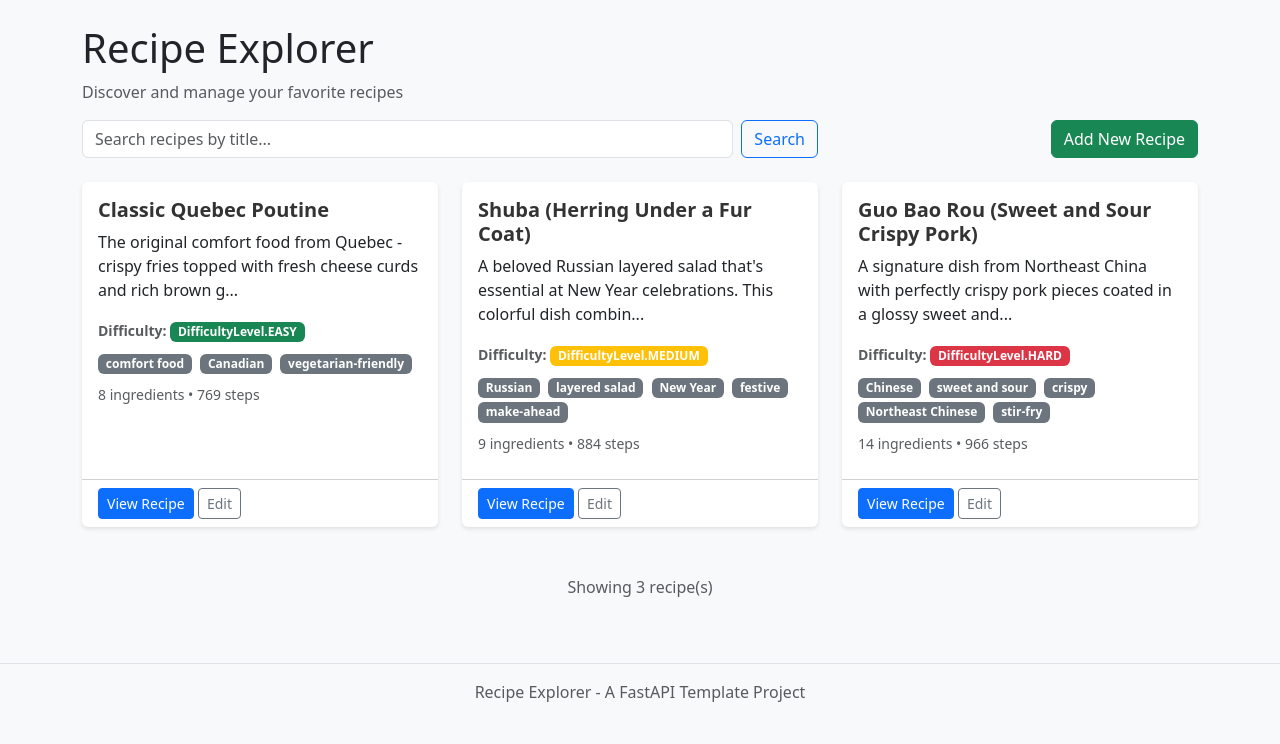
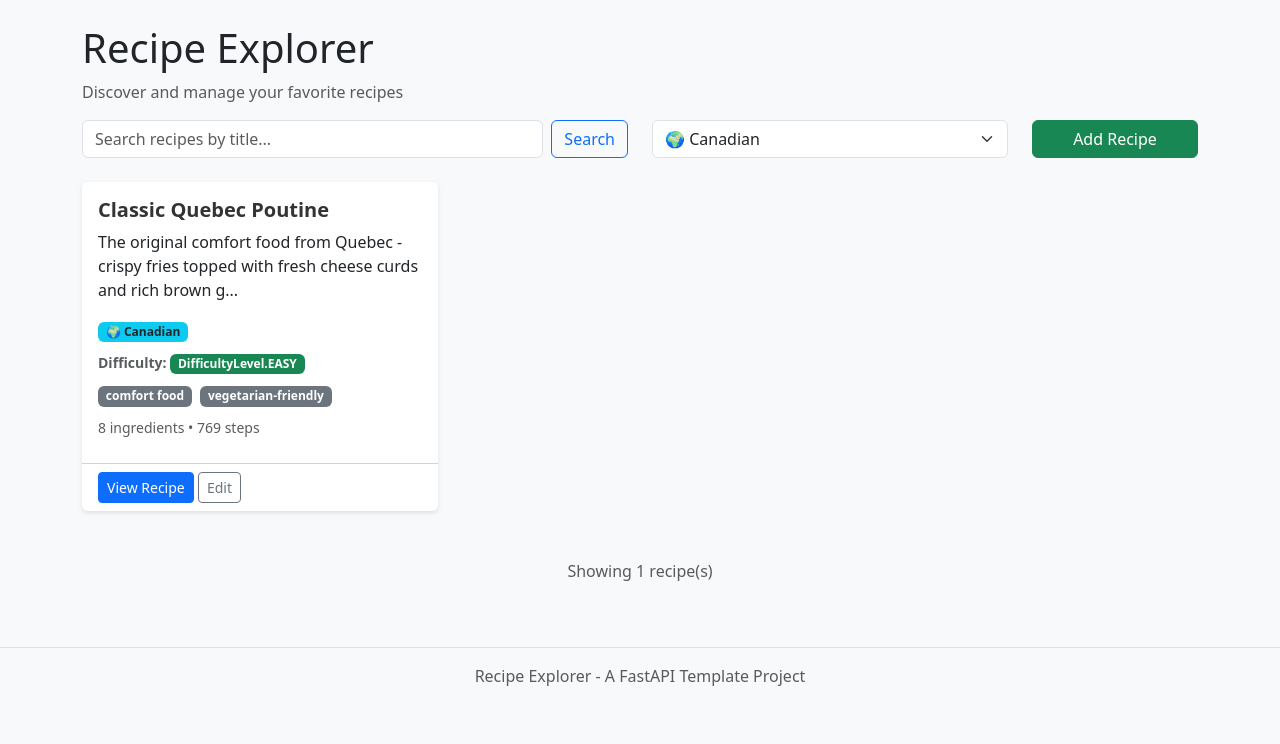
Before and after one commit to mynextproject-portfolio/recipe-explorer-lite-abdullah129026, a FastAPI app: page /?cuisine=Canadian in a window 1280 px wide. Shown: the part 56-800 px from the top of the page. Run offline with FastAPI, Linux system fonts and the light colour scheme.

Commit message:
changed as jamie asked

```diff
--- a/app/models.py
+++ b/app/models.py
@@ -19,6 +19,7 @@ class Recipe(BaseModel):
     id: str = Field(default_factory=lambda: str(uuid.uuid4()))
     title: str
     description: str
+    cuisine: str
     ingredients: List[str]
     instructions: str
     tags: List[str] = Field(default_factory=list)
@@ -34,6 +35,7 @@ class Recipe(BaseModel):
 class RecipeCreate(BaseModel):
     title: str
     description: str
+    cuisine: str
     ingredients: List[str]
     instructions: str
     tags: List[str] = Field(default_factory=list)
@@ -43,6 +45,7 @@ class RecipeCreate(BaseModel):
 class RecipeUpdate(BaseModel):
     title: str
     description: str
+    cuisine: str
     ingredients: List[str]
     instructions: str
     tags: List[str]
--- a/app/templates/index.html
+++ b/app/templates/index.html
@@ -10,16 +10,28 @@
 
 <!-- Search Form -->
 <div class="row mb-4">
-    <div class="col-md-8">
+    <div class="col-md-6">
         <form method="get" action="/" class="d-flex">
-            <input class="form-control me-2" type="search" name="search"
-                   placeholder="Search recipes by title..." value="{{ search_query }}">
+            <input class="form-control me-2" type="search" name="search" placeholder="Search recipes by title..."
+                value="{{ search_query }}">
             <button class="btn btn-outline-primary" type="submit">Search</button>
         </form>
     </div>
-    <div class="col-md-4 text-end">
-        <a href="/recipes/new" class="btn btn-success">
-            <i class="bi bi-plus"></i> Add New Recipe
+    <div class="col-md-4">
+        <form method="get" action="/">
+            <select class="form-select" name="cuisine" onchange="this.form.submit()">
+                <option value="">All Cuisines</option>
+                {% for c in cuisines %}
+                <option value="{{ c }}" {% if c==selected_cuisine %}selected{% endif %}>
+                    🌍 {{ c }}
+                </option>
+                {% endfor %}
+            </select>
+        </form>
+    </div>
+    <div class="col-md-2 text-end">
+        <a href="/recipes/new" class="btn btn-success w-100">
+            <i class="bi bi-plus"></i> Add Recipe
         </a>
     </div>
 </div>
@@ -44,10 +56,20 @@
         <div class="card h-100">
             <div class="card-body">
                 <h5 class="card-title">{{ recipe.title }}</h5>
-                    <p class="card-text">{{ recipe.description[:100] }}{% if recipe.description|length > 100 %}...{% endif %}</p>
+                <p class="card-text">{{ recipe.description[:100] }}{% if recipe.description|length > 100 %}...{% endif
+                    %}</p>
+                <div class="mb-2">
+                    <small>
+                        <a href="/?cuisine={{ recipe.cuisine }}" class="badge bg-info text-dark text-decoration-none">
+                            🌍 {{ recipe.cuisine }}
+                        </a>
+                    </small>
+                </div>
                 <div class="mb-2">
                     <small class="text-muted">
-                            <strong>Difficulty:</strong> <span class="badge bg-{% if recipe.difficulty == 'Easy' %}success{% elif recipe.difficulty == 'Medium' %}warning{% else %}danger{% endif %}">{{ recipe.difficulty }}</span>
+                        <strong>Difficulty:</strong> <span
+                            class="badge bg-{% if recipe.difficulty == 'Easy' %}success{% elif recipe.difficulty == 'Medium' %}warning{% else %}danger{% endif %}">{{
+                            recipe.difficulty }}</span>
                     </small>
                 </div>
                 {% if recipe.tags %}
@@ -79,7 +101,8 @@
             <p>Try adjusting your search terms or <a href="/">browse all recipes</a>.</p>
             {% else %}
             <p>Get started by <a href="/recipes/new">adding your first recipe</a> or
-                       <a href="/import">importing some sample data</a>.</p>
+                <a href="/import">importing some sample data</a>.
+            </p>
             {% endif %}
         </div>
     </div>
--- a/sample-recipes.json
+++ b/sample-recipes.json
@@ -3,6 +3,7 @@
     "id": "poutine-canada-001",
     "title": "Classic Quebec Poutine",
     "description": "The original comfort food from Quebec - crispy fries topped with fresh cheese curds and rich brown gravy. A perfect combination of textures and flavors that has become Canada's national dish.",
+    "cuisine": "Canadian",
     "ingredients": [
       "4 large russet potatoes, cut into fries",
       "2 cups fresh cheese curds, at room temperature",
@@ -14,7 +15,10 @@
       "Vegetable oil for frying"
     ],
     "instructions": "Cut potatoes into thick fries, about 1/2 inch thick. Soak in cold water for 30 minutes to remove excess starch.\n\nHeat oil to 325°F (165°C) for the first fry. Fry potatoes for 3-4 minutes. Remove and drain on paper towels.\n\nIncrease oil temperature to 375°F (190°C). Fry potatoes again for 2-3 minutes until golden brown and crispy.\n\nFor the gravy: melt butter in a saucepan over medium heat. Whisk in flour and cook for 2 minutes to make a roux.\n\nGradually add beef stock while whisking constantly to prevent lumps. Add Worcestershire sauce.\n\nSimmer for 5-10 minutes until thickened. Season with salt and pepper.\n\nPlace hot fries in serving dish, top with cheese curds, then pour hot gravy over top.\n\nServe immediately while the cheese is melting and everything is hot.",
-    "tags": ["comfort food", "Canadian", "vegetarian-friendly"],
+    "tags": [
+      "comfort food",
+      "vegetarian-friendly"
+    ],
     "difficulty": "Easy",
     "created_at": "2024-01-15T10:30:00",
     "updated_at": "2024-01-15T10:30:00"
@@ -23,6 +27,7 @@
     "id": "shuba-russia-002",
     "title": "Shuba (Herring Under a Fur Coat)",
     "description": "A beloved Russian layered salad that's essential at New Year celebrations. This colorful dish combines salted herring with layers of vegetables and mayonnaise, creating a rich and festive treat.",
+    "cuisine": "Russian",
     "ingredients": [
       "4 salted herring fillets, finely chopped",
       "3 medium potatoes, boiled and grated",
@@ -35,7 +40,12 @@
       "Fresh dill for garnish"
     ],
     "instructions": "Boil potatoes, carrots, and beets separately until tender. Beets take the longest (45-60 minutes). Let cool completely.\n\nHard-boil eggs for 10 minutes, then cool in ice water. Separate whites from yolks and grate separately.\n\nPeel and grate all vegetables using a coarse grater. Keep each ingredient in separate bowls.\n\nIn a clear glass dish, start layering: first spread chopped herring evenly on the bottom.\n\nLayer chopped onion over herring, then spread a thin layer of mayonnaise.\n\nAdd layer of grated potatoes, then mayonnaise. Season lightly with salt.\n\nContinue with grated carrots and mayonnaise, then grated egg whites and mayonnaise.\n\nFinally, top with grated beets and a final layer of mayonnaise to cover completely.\n\nGarnish with grated egg yolks and fresh dill. Refrigerate for at least 4 hours or overnight.\n\nCut into squares to serve, showing off the beautiful layers.",
-    "tags": ["Russian", "layered salad", "New Year", "festive", "make-ahead"],
+    "tags": [
+      "layered salad",
+      "New Year",
+      "festive",
+      "make-ahead"
+    ],
     "difficulty": "Medium",
     "created_at": "2024-01-20T14:45:00",
     "updated_at": "2024-01-20T14:45:00"
@@ -44,6 +54,7 @@
     "id": "guo-bao-rou-china-003",
     "title": "Guo Bao Rou (Sweet and Sour Crispy Pork)",
     "description": "A signature dish from Northeast China with perfectly crispy pork pieces coated in a glossy sweet and sour sauce. The key is achieving the right balance of crispy texture and tangy-sweet flavor.",
+    "cuisine": "Chinese",
     "ingredients": [
       "1 lb pork tenderloin, cut into 2-inch strips",
       "1/2 cup cornstarch",
@@ -61,7 +72,11 @@
       "Vegetable oil for deep frying"
     ],
     "instructions": "Cut pork tenderloin into strips about 2 inches long and 1/2 inch thick. Season with salt and Shaoxing wine.\n\nMake batter by mixing cornstarch, flour, egg white, and 2-3 tablespoons water until smooth. Coat pork pieces.\n\nHeat oil to 350°F (175°C). Deep fry pork pieces until golden and crispy, about 4-5 minutes. Remove and drain.\n\nLet oil temperature rise to 375°F (190°C) and fry pork again for 1-2 minutes for extra crispiness.\n\nFor sauce: mix sugar, rice vinegar, soy sauce, and tomato paste in a small bowl until sugar dissolves.\n\nHeat 2 tablespoons oil in a wok over high heat. Add garlic and ginger, stir-fry for 30 seconds.\n\nPour in sauce mixture and bring to a boil. The sauce should be glossy and slightly thickened.\n\nAdd crispy pork pieces to the wok and quickly toss to coat with sauce.\n\nGarnish with chopped green onions and serve immediately while the pork is still crispy.\n\nServe with steamed rice and enjoy the contrast of crispy pork and tangy sauce.",
-    "tags": ["Chinese", "sweet and sour", "crispy", "Northeast Chinese", "stir-fry"],
+    "tags": [
+      "sweet and sour",
+      "crispy",
+      "stir-fry"
+    ],
     "difficulty": "Hard",
     "created_at": "2024-01-25T09:15:00",
     "updated_at": "2024-01-25T09:15:00"
```
Also changed, not shown: app/routes/pages.py (+17 -3 lines), app/templates/recipe_detail.html (+19 -9 lines), app/templates/recipe_form.html (+17 -9 lines). Lines whose indentation alone changed are shown as unchanged.
